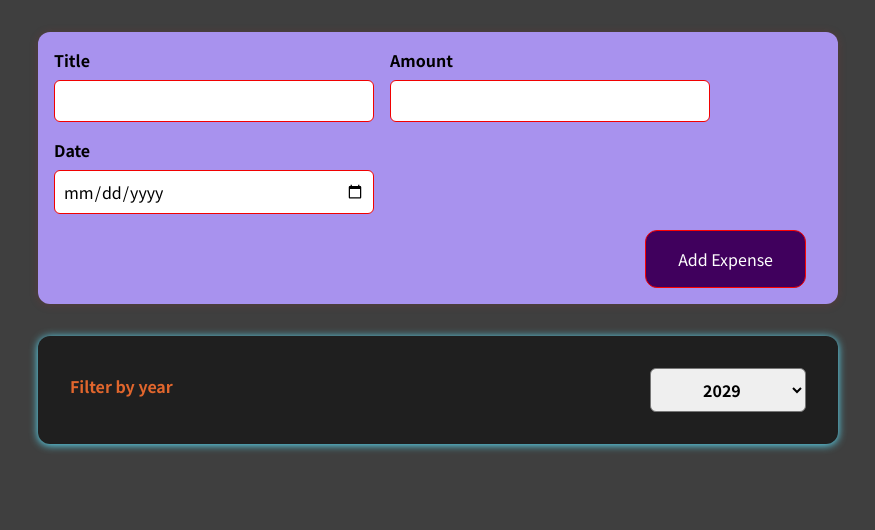
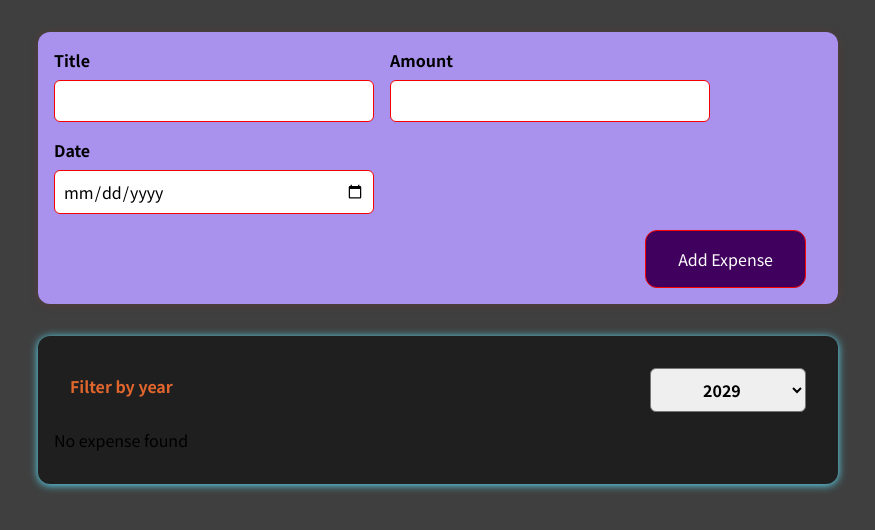
Before and after one commit to Rbravolibtech/3-React-start-project, a React (Create React App) app: page / in a window 1280 px wide. Shown: the top 530 px of the page, without its empty margins (202-1077 px from the left). Built offline with nearby package versions, Linux system fonts and the light colour scheme.

Commit message:
REACT 89 CONDITIONAL content

```diff
--- a/src/components/Expenses/Expenses.js
+++ b/src/components/Expenses/Expenses.js
@@ -15,6 +15,19 @@
 		return expense.date.getFullYear().toString() === filteredYear;
 	});
 
+	let expensesContent = <p>No expense found</p>;
+
+	if (filteredExpenses.length > 0) {
+		expensesContent = filteredExpenses.map((expense) => (
+			<ExpenseItem
+				key={expense.id}
+				title={expense.title}
+				amount={expense.amount}
+				date={expense.date}
+			/>
+		));
+	}
+
 	return (
 		<div>
 			<Card className="expenses">
@@ -22,15 +35,7 @@
 					selected={filteredYear}
 					onChangeFilter={filterChangeHandler}
 				/>
-
-				{filteredExpenses.map((expense) => (
-					<ExpenseItem
-						key={expense.id}
-						title={expense.title}
-						amount={expense.amount}
-						date={expense.date}
-					/>
-				))}
+				{expensesContent}
 			</Card>
 		</div>
 	);
```
